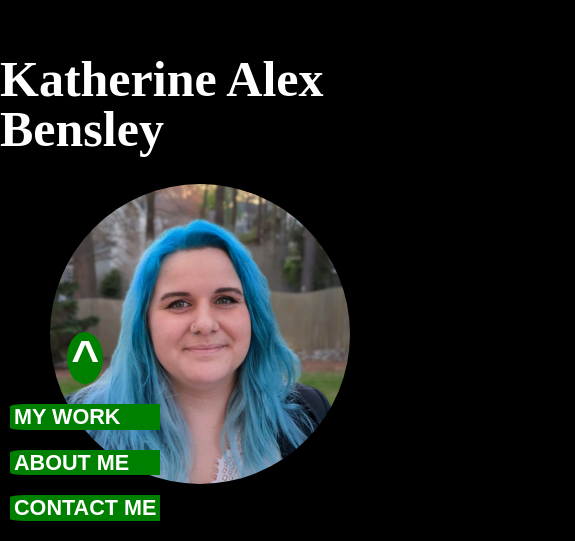
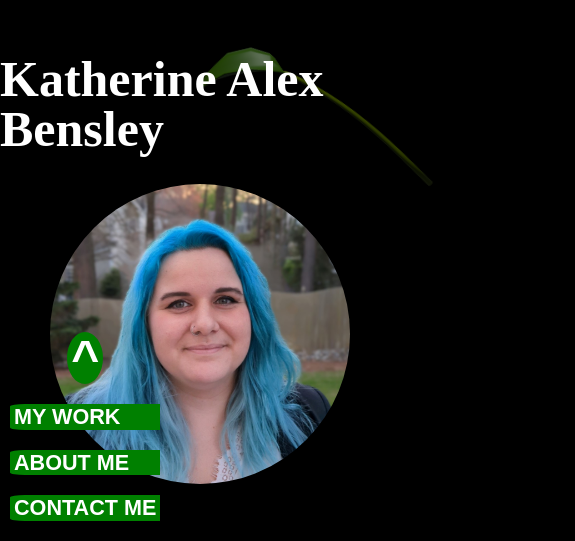
Before and after one commit to Katherine-Be/Katherine_Alex_Bensley_Portfolio, a plain HTML site: page index.html in a window 390 px wide. Shown: the top 541 px of the page, 575 px wide, since content can reach past the window. Drawn offline with Linux system fonts and the light colour scheme.

Commit message:
leaf addition and styling

```diff
--- a/assets/style.css
+++ b/assets/style.css
@@ -64,12 +64,34 @@ header * {
     margin-bottom: 30px;
 }
 
-header img{
+header img {
     height: 300px;
     width: 300px;
     object-fit: cover;
     border-radius: 50%;
 }
+
+
+#leaf img {
+    display: block;
+    position: relative;
+    z-index: -1; /*sends img to back*/
+    height: 70vh;
+    width: 110%;
+    top: -450px;
+    margin-bottom: -300px;
+    rotate: 221deg;
+}
+
+@media only screen and (max-width: 925px) {
+    #leaf img {
+        top: -550px;
+        left: 150px;
+        object-position: static;
+        width:100%;
+        height: 70%;
+    }
+    }
 
 #projects {
     display: flex;
--- a/index.html
+++ b/index.html
@@ -26,6 +26,8 @@
             <h1>Katherine Alex Bensley</h1>
             <figure><img src="./assets/images/portfolio_image.jpg"></figure>
         </header>
+
+        <div class="plant" id="leaf"><img src="./assets/images/Portfolio_leaf.png"></div>
 
         <main>
             <section id="projects">
```
Also changed, not shown: assets/images/Portfolio_leaf.png (added).
